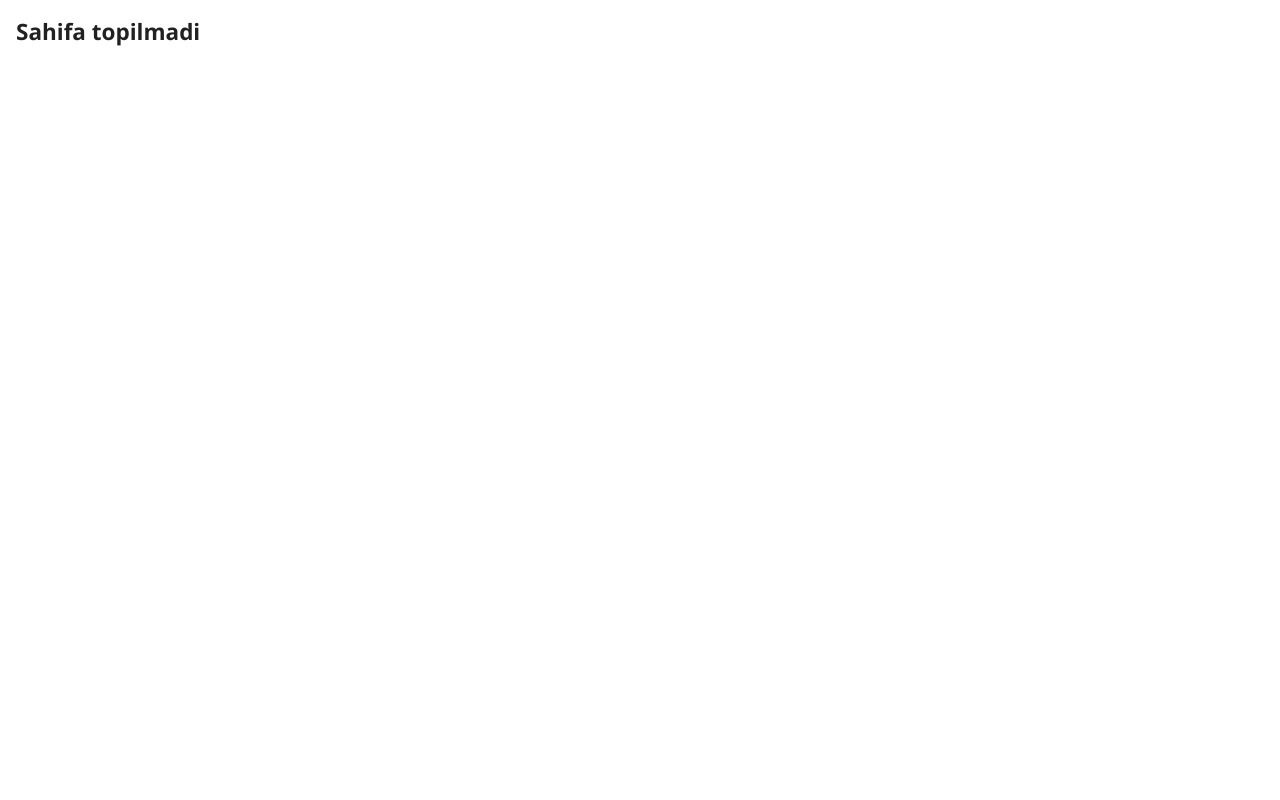
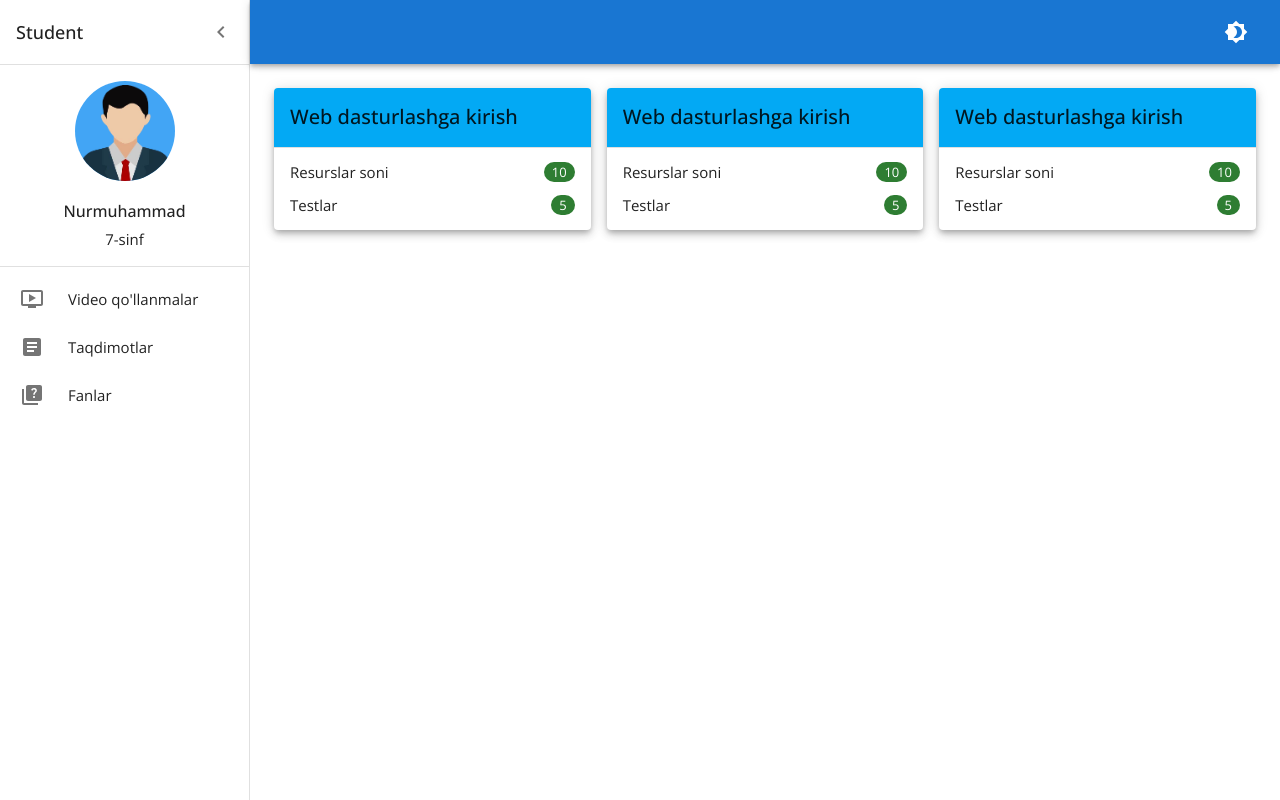
Before and after one commit to FayozbekOlimov/akt-bilim, a React (Create React App) app: page /dashboard/subjects in a window 1280 px wide. Built offline with nearby package versions, Linux system fonts and the light colour scheme.

Commit message:
subjects page

```diff
--- a/src/App.jsx
+++ b/src/App.jsx
@@ -2,12 +2,13 @@ import { Fragment } from "react";
 import { CssBaseline, ThemeProvider } from "@mui/material";
 import { Navigate, Outlet, Route, Routes } from "react-router-dom";
 import Home from "./pages/Home";
-import Tests from "./pages/Tests";
+import Subjects from "./pages/Subjects";
 import VideoResources from "./pages/VideoResources";
 import Login from "./pages/Login";
 import Presentations from "./pages/Presentations";
 import { ColorModeContext, useMode } from "./theme";
 import SingleVideo from "./pages/SingleVideo";
+import Resources from "./pages/Resources";
 
 function App() {
   const [theme, colorMode] = useMode();
@@ -22,8 +23,9 @@ function App() {
             <Route path="/dashboard" element={<Home />}>
               <Route index element={<VideoResources />} />
               <Route path="presentations" element={<Presentations />} />
-              <Route path="tests" element={<Tests />} />
+              <Route path="subjects" element={<Subjects />} />
               <Route path="videos/:id" element={<SingleVideo />} />
+              <Route path="resources" element={<Resources />} />
             </Route>
             <Route path="*" element={<h2>Sahifa topilmadi</h2>} />
           </Routes>
--- a/src/pages/Home/index.jsx
+++ b/src/pages/Home/index.jsx
@@ -57,8 +57,8 @@ export default function Home() {
       icon: <ArticleIcon />,
     },
     {
-      text: "Testlar",
-      to: "tests",
+      text: "Fanlar",
+      to: "subjects",
       icon: <QuizIcon />,
     },
   ];
--- /dev/null
+++ b/src/pages/Resources/index.jsx
@@ -0,0 +1,64 @@
+import * as React from "react";
+import { styled } from "@mui/material/styles";
+import Table from "@mui/material/Table";
+import TableBody from "@mui/material/TableBody";
+import TableCell, { tableCellClasses } from "@mui/material/TableCell";
+import TableContainer from "@mui/material/TableContainer";
+import TableHead from "@mui/material/TableHead";
+import TableRow from "@mui/material/TableRow";
+import Paper from "@mui/material/Paper";
+
+const StyledTableCell = styled(TableCell)(({ theme }) => ({
+  [`&.${tableCellClasses.head}`]: {
+    backgroundColor: theme.palette.common.black,
+    color: theme.palette.common.white,
+  },
+  [`&.${tableCellClasses.body}`]: {
+    fontSize: 14,
+  },
+}));
+
+const StyledTableRow = styled(TableRow)(({ theme }) => ({
+  "&:nth-of-type(odd)": {
+    backgroundColor: theme.palette.action.hover,
+  },
+  // hide last border
+  "&:last-child td, &:last-child th": {
+    border: 0,
+  },
+}));
+
+function createData(tr, text, date) {
+  return { tr, text, date };
+}
+
+const rows = [
+  createData(1, "HTML Tutorial", "05-16-2023"),
+  createData(2, "CSS Tutorial", "05-17-2023"),
+  createData(3, "JavaScript Tutorial", "05-18-2023"),
+];
+
+export default function CustomizedTables() {
+  return (
+    <TableContainer component={Paper}>
+      <Table aria-label="customized table">
+        <TableHead>
+          <TableRow>
+            <StyledTableCell sx={{ width: 60 }}>T/r</StyledTableCell>
+            <StyledTableCell>Mavzu nomi</StyledTableCell>
+            <StyledTableCell>Yuklangan vaqti</StyledTableCell>
+          </TableRow>
+        </TableHead>
+        <TableBody>
+          {rows.map((row) => (
+            <StyledTableRow key={row.tr}>
+              <StyledTableCell>{row.tr}</StyledTableCell>
+              <StyledTableCell>{row.text}</StyledTableCell>
+              <StyledTableCell>{row.date}</StyledTableCell>
+            </StyledTableRow>
+          ))}
+        </TableBody>
+      </Table>
+    </TableContainer>
+  );
+}
--- /dev/null
+++ b/src/pages/Subjects/index.jsx
@@ -0,0 +1,67 @@
+import {
+  Chip,
+  Divider,
+  Grid,
+  MenuItem,
+  MenuList,
+  Typography,
+  useTheme,
+} from "@mui/material";
+import Card from "@mui/material/Card";
+import CardHeader from "@mui/material/CardHeader";
+import CardContent from "@mui/material/CardContent";
+import ListItemText from "@mui/material/ListItemText";
+import shadows from "@mui/material/styles/shadows";
+import { Link } from "react-router-dom";
+
+const Subjects = () => {
+  return (
+    <Grid container spacing={2}>
+      {Array.from(Array(3)).map((_, index) => (
+        <Grid item xs={12} md={6} lg={4} key={index}>
+          <Card
+            sx={{
+              boxShadow: shadows[5],
+            }}
+          >
+            <CardHeader
+              title="Web dasturlashga kirish"
+              component="h5"
+              sx={{
+                bgcolor: "info.light",
+                color: "text.primary",
+              }}
+            />
+            <Divider />
+            <CardContent sx={{ padding: "8px 0 !important" }}>
+              <MenuList disablePadding>
+                <MenuItem component={Link} to='/dashboard/resources'>
+                  <ListItemText>Resurslar soni</ListItemText>
+                  <Chip
+                    label="10"
+                    color="success"
+                    variant="filled"
+                    size="small"
+                    sx={{ height: "20px" }}
+                  />
+                </MenuItem>
+                <MenuItem component={Link} to='/dashboard/resources'>
+                  <ListItemText>Testlar</ListItemText>
+                  <Chip
+                    label="5"
+                    color="success"
+                    variant="filled"
+                    size="small"
+                    sx={{ height: "20px" }}
+                  />
+                </MenuItem>
+              </MenuList>
+            </CardContent>
+          </Card>
+        </Grid>
+      ))}
+    </Grid>
+  );
+};
+
+export default Subjects;
--- a/src/pages/Tests/index.jsx
+++ /dev/null
@@ -1,9 +0,0 @@
-import React from 'react'
-
-const Tests = () => {
-  return (
-    <div>Tests</div>
-  )
-}
-
-export default Tests
--- a/src/pages/VideoResources/index.jsx
+++ b/src/pages/VideoResources/index.jsx
@@ -12,6 +12,7 @@ import React from "react";
 import { Link } from "react-router-dom";
 import PlayArrowIcon from "@mui/icons-material/PlayArrowRounded";
 import { keyframes } from "@emotion/react";
+import shadows from "@mui/material/styles/shadows";
 
 const playAnimation = keyframes`
   0% {
@@ -39,6 +40,7 @@ const VideoResources = () => {
               textDecoration: "none",
               display: "block",
               borderRadius: 1,
+              boxShadow: shadows[5],
             }}
           >
             <CardActionArea>
```
